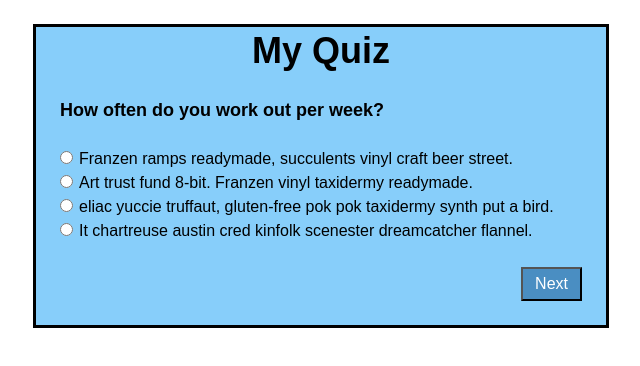
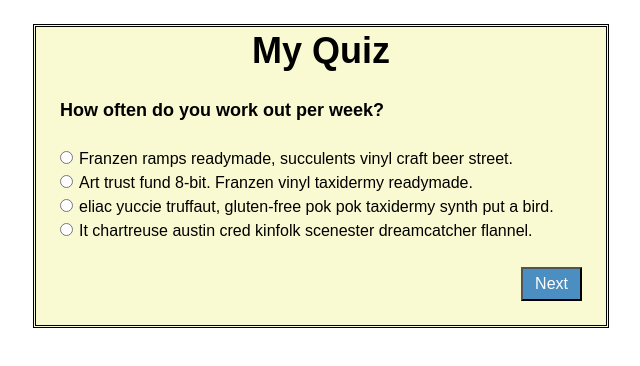
Before and after one commit to Moombai/survey-app, a website: page app/index.html in a window 1280 px wide. Shown: the whole page, without its empty margins (319-959 px from the left). Drawn offline with Linux system fonts and the light colour scheme.

Commit message:
Begin implementing custom options

```diff
--- a/app/index.html
+++ b/app/index.html
@@ -17,11 +17,12 @@
   <div class="o-layout">
     <div class="o-layout__item  u-1/1">
       <div class="survey-container u-margin-top o-wrapper">
-        <h1 id="h1" class="title">My Quiz</h1>
+
         <form id="myForm" class="u-margin-bottom"></form>
         <button id="btn-prev" class="c-btn--secondary c-btn--small u-margin-bottom">Previous</button>
         <button id="btn-next" class="c-btn--primary c-btn--small u-margin-bottom">Next</button>
         <button id="btn-result" class="c-btn--tertiary c-btn--small u-margin-bottom">Results</button>
+        <button id="btn-restart" class="c-btn--tertiary c-btn--small u-margin-bottom u-hidden-visually">Restart Quiz</button>
       </div>
     </div>
   </div>
--- a/app/js/index.js
+++ b/app/js/index.js
@@ -1 +1,10 @@
-quizMaster();
+//quizMaster requires arguments to update jSON file.
+var myQuiz = quizMaster;
+myQuiz.init({
+	theme: "theme-two",
+	backButton: true,
+	restartButton: true,
+	questionCount: false,
+	font: "default",
+	dimensions: "small"
+});
--- a/app/js/quiz-master.js
+++ b/app/js/quiz-master.js
@@ -7,21 +7,46 @@ var quizMaster = (function quizModule(){
 	var nextButton = document.getElementById("btn-next");
 	var prevButton = document.getElementById("btn-prev");
 	var resultButton = document.getElementById("btn-result");
+	var restartButton = document.getElementById("btn-restart");
 	var mainContentElement = document.getElementById("myForm");
+
+	var quizBackground = document.querySelector(".survey-container");
+
 	var questionScores = [];
 
-	runApplication();
+	var defaults = {
+		theme: "theme-one",
+		backButton: true,
+		restartButton: true,
+		questionCount: false,
+		font: "sans",
+		dimensions: "wide"
+	}
 
-	function runApplication(){
+	function runApplication(args){
 		var http = new XMLHttpRequest();
 		http.open('GET', 'api.json');
 		http.send();
+
+	    // write function to overide existing defaults if provided
+	    for(var prop in args) {
+	        if(args.hasOwnProperty(prop)){
+	            defaults[prop] = args[prop];
+	        }
+	    }
+
+	    //Update theme
+	    quizBackground.classList.add(defaults.theme);
+	    //Display back button?
+	    if ( ! defaults.backButton ) {
+	      prevButton.classList.add("hidden");
+	    }
 
 		http.onload = function(){
 		  var jsonData = JSON.parse(http.responseText);
 		  var currentPage = 0;
 
-		  renderQuestionnaire(jsonData);
+		  renderQuestionnaire(jsonData, currentPage);
 		  buttonController(currentPage, jsonData);
 
 
@@ -48,10 +73,18 @@ var quizMaster = (function quizModule(){
 					renderResults(jsonData);
 					this.classList.toggle("u-hidden-visually");
 					prevButton.classList.add("u-hidden-visually");
+
+					if (defaults.restartButton === true) {
+						restartButton.classList.remove("u-hidden-visually");
+					}
 				} else {
 					alert("Please make a selection!");
 				}
 			});
+
+			restartButton.addEventListener("click", function(){
+				return window.location.reload();
+			})
 		}
 	}
 
@@ -59,6 +92,13 @@ var quizMaster = (function quizModule(){
 	function renderQuestionnaire(data, value){
 		var htmlString = "";
 		var index = value || 0;
+		htmlString += '<h1 id="h1" class="title">My Quiz</h1>';
+
+		//Check for defaults value
+		if (defaults.questionCount === true) {
+			htmlString += '<p>Question ' + (value + 1) + '/5</p>';
+		}
+
 		htmlString += '<h5 id="heading">' + data.questions[index].heading + '</h5>';
 
 	    for (var i = 0; i < data.questions[index].choices.length ; i++) {
@@ -83,7 +123,6 @@ var quizMaster = (function quizModule(){
 	      if (inputs[i].type === 'radio' && inputs[i].checked) {
 	          // get value, set checked flag or do whatever you need to
 	        value = i + 1;
-	        console.log(value);
 	        selected = true;
 	        break;
 	      }
@@ -103,9 +142,10 @@ var quizMaster = (function quizModule(){
 		}, 0);
 
 		//render results
-		var text = '<p>';
+		var text = '<h1 id="h1" class="title">My Quiz</h1>' + '<p>';
 		var image = '<img src=';
 
+		//Need to update answers to come from JSON
 		if(totalScore <= 7) {
 			text += "You are in terrible shape and need to make serious changes. Sort out your life, now!";
 			image += data.images.slob;
@@ -118,7 +158,8 @@ var quizMaster = (function quizModule(){
 		}
 
 		text += '</p>';
-		image +='>'
+
+		image +='>';
 		text += image;
 		mainContentElement.innerHTML = text;
 	}
@@ -139,4 +180,8 @@ var quizMaster = (function quizModule(){
 			nextButton.classList.remove("u-hidden-visually");
 		}
 	}
-});
+
+	return {
+		init: runApplication
+	}
+})();
--- a/app/scss/components/_components.survey.scss
+++ b/app/scss/components/_components.survey.scss
@@ -1,9 +1,22 @@
 .survey-container {
     width:50%;
     margin:auto;
+}
+
+.theme-one {
     background-color: #87CEFA;
     border-style: solid;
     border-color: black;
+}
+
+.theme-two {
+    background-color: lightgoldenrodyellow;
+    border-style: double;
+    border-color: black;
+}
+
+.hidden {
+	display: none;
 }
 
 .title {
```
Also changed, not shown: app/css/main.css.
